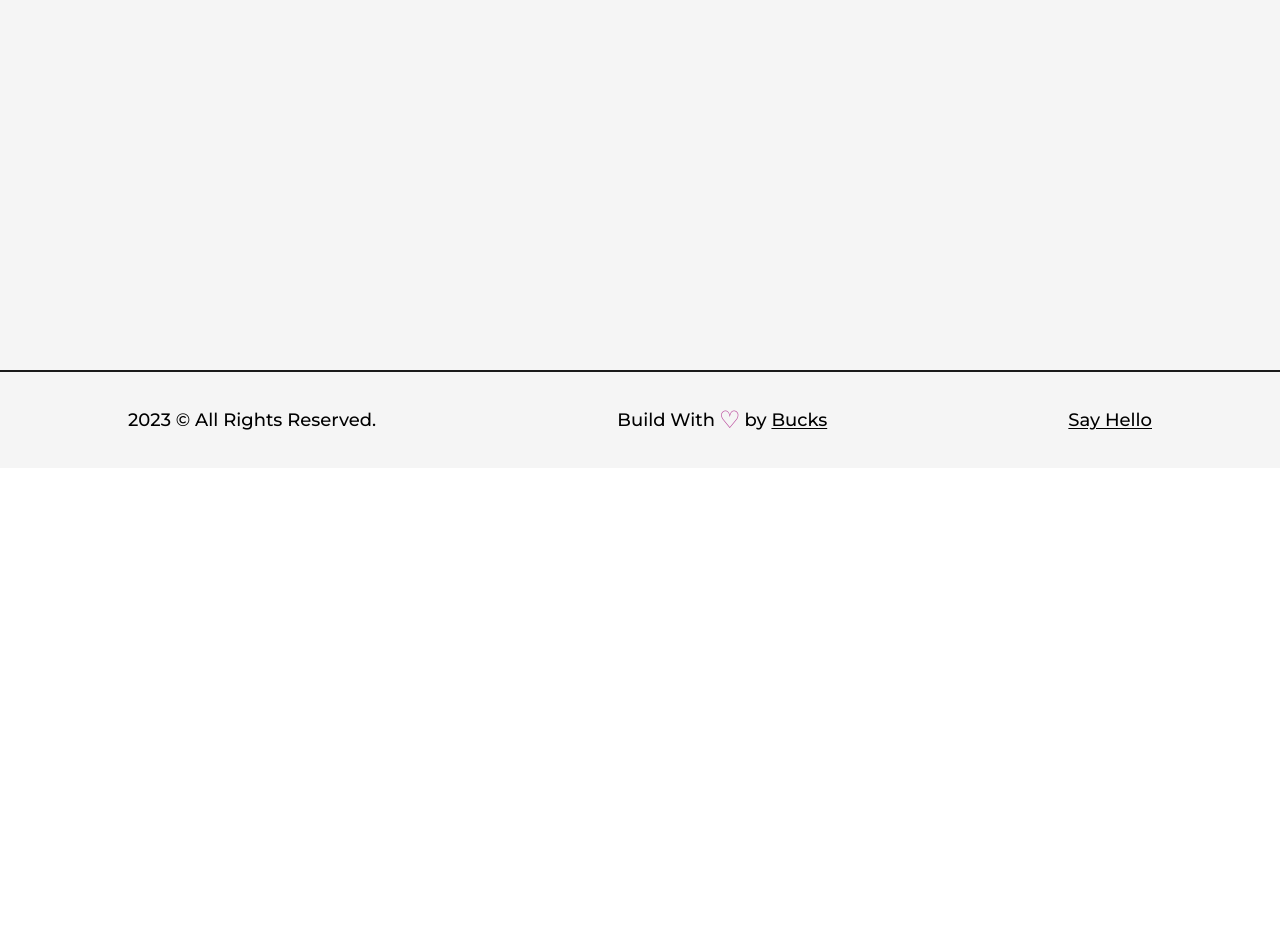
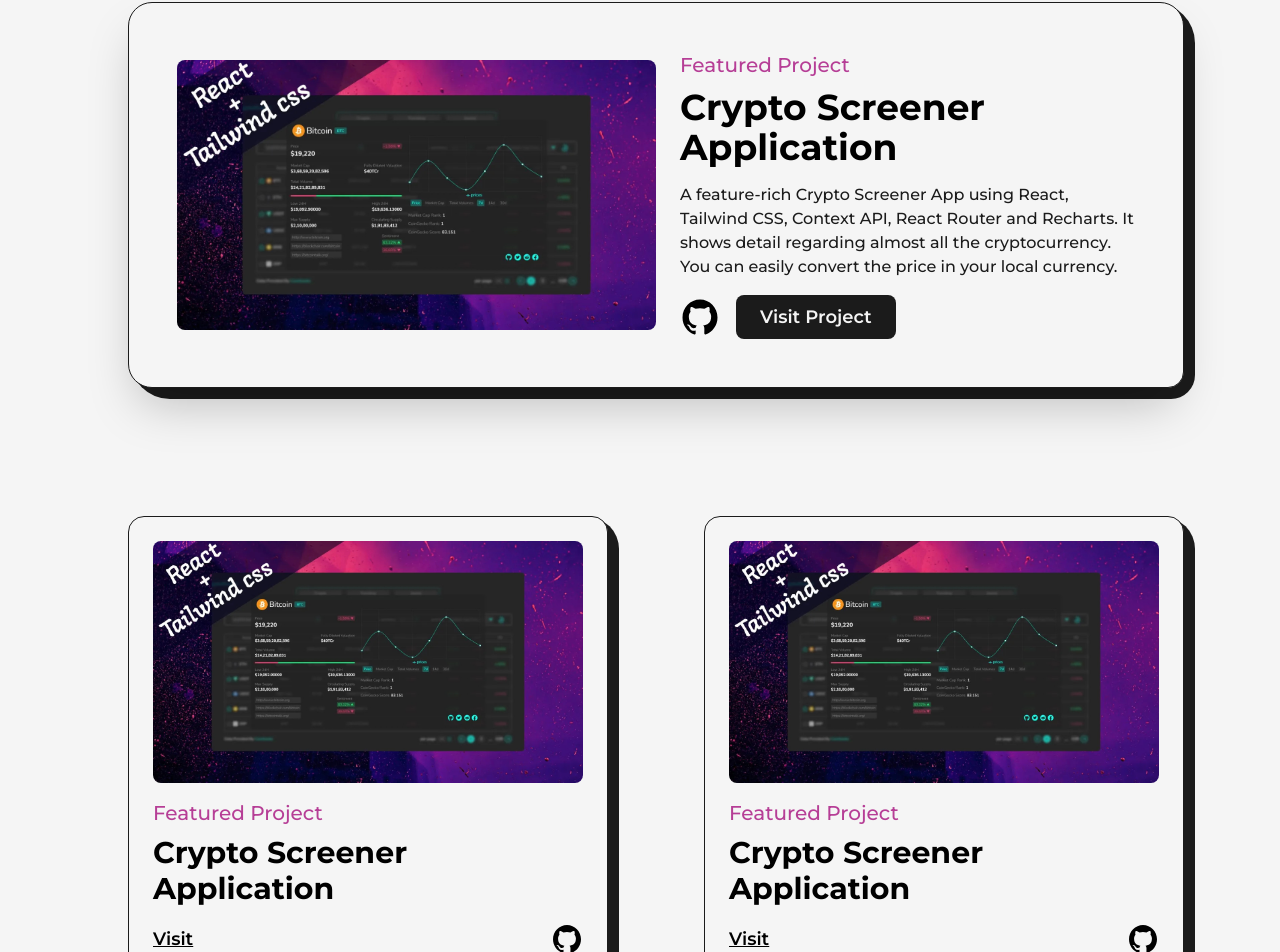
Before and after one commit to Avijit-Sarkar/Next.js-portfolio-bucks, a Next.js app: page /projects in a window 1280 px wide. Before the commit this address had no page. Shown: the part 518-1470 px from the top of the page. Before the commit the page ends 986 px from the top, so only its background shows below. Built offline with nearby package versions, Linux system fonts and the light colour scheme.

Commit message:
projects page done.

```diff
--- /dev/null
+++ b/src/pages/projects.js
@@ -0,0 +1,167 @@
+import AnimatedText from '@/components/AnimatedText';
+import { GithubIcon } from '@/components/Icons';
+import Layout from '@/components/layout';
+import Head from 'next/head';
+import Image from 'next/image';
+import Link from 'next/link';
+import React from 'react';
+import project1 from '../../public/images/projects/crypto-screener-cover-image.jpg';
+
+const FeaturedProject = ({ type, title, summary, img, link, github }) => {
+  return (
+    <article className="w-full relative flex items-center justify-between rounded-3xl border border-solid border-dark bg-light shadow-2xl p-12 rounded-br-2xl">
+      <div className="absolute top-0 -right-3 -z-10 w-[101%] h-[103%] rounded-[2.5rem] bg-dark rounded-br-3xl" />
+      <Link
+        href={link}
+        target="_blank"
+        className="w-1/2 cursor-pointer overflow-hidden rounded-lg"
+      >
+        <Image src={img} alt={title} className="w-full h-auto" />
+      </Link>
+      <div className="w-1/2 flex flex-col items-start justify-between pl-6">
+        <span className="text-primary font-medium text-xl">{type}</span>
+        <Link
+          href={link}
+          target="_blank"
+          className="hover:underline underline-offset-2"
+        >
+          <h2 className="my-2 w-full text-left text-4xl font-bold">{title}</h2>
+        </Link>
+        <p className="my-2 font-medium text-dark">{summary}</p>
+        <div className="mt-2 flex items-center">
+          <Link href={github} target="_blank" className="w-10">
+            <GithubIcon />
+          </Link>
+          <Link
+            href={link}
+            target="_blank"
+            className="ml-4 rounded-lg bg-dark text-light p-2 px-6 text-lg font-semibold"
+          >
+            Visit Project
+          </Link>
+        </div>
+      </div>
+    </article>
+  );
+};
+
+const Project = ({ title, type, img, link, github }) => {
+  return (
+    <article className="w-full flex flex-col items-center justify-center rounded-2xl border border-solid border-dark bg-light p-6 relative">
+      <div className="absolute top-0 -right-3 -z-10 w-[102%] h-[103%] rounded-[2rem] bg-dark rounded-br-3xl" />
+      <Link
+        href={link}
+        target="_blank"
+        className="w-full cursor-pointer overflow-hidden rounded-lg"
+      >
+        <Image src={img} alt={title} className="w-full h-auto" />
+      </Link>
+      <div className="w-full flex flex-col items-start justify-between mt-4">
+        <span className="text-primary font-medium text-xl">{type}</span>
+        <Link
+          href={link}
+          target="_blank"
+          className="hover:underline underline-offset-2"
+        >
+          <h2 className="my-2 w-full text-left text-3xl font-bold">{title}</h2>
+        </Link>
+        <div className="w-full mt-2 flex items-center justify-between">
+          <Link
+            href={link}
+            target="_blank"
+            className="text-lg font-semibold underline"
+          >
+            Visit
+          </Link>
+          <Link href={github} target="_blank" className="w-8">
+            <GithubIcon />
+          </Link>
+        </div>
+      </div>
+    </article>
+  );
+};
+
+const projects = () => {
+  return (
+    <>
+      <Head>
+        <title>Bucks | Projects Page</title>
+        <meta name="description" content="any description" />
+      </Head>
+      <main className="w-full mb-16 flex flex-col items-center justify-center">
+        <Layout className="pt-16">
+          <AnimatedText
+            text="Imagination Trumps Knowledge!"
+            className="mb-16"
+          />
+
+          <div className="grid grid-cols-12 gap-24 gap-y-32">
+            <div className="col-span-12">
+              <FeaturedProject
+                title="Crypto Screener Application"
+                img={project1}
+                summary="A feature-rich Crypto Screener App using React, Tailwind CSS, Context API, React Router and Recharts.
+                It shows detail regarding almost all the cryptocurrency. You can easily convert the price in your
+                local currency."
+                link="/"
+                github="/"
+                type="Featured Project"
+              />
+            </div>
+            <div className="col-span-6">
+              <Project
+                title="Crypto Screener Application"
+                img={project1}
+                link="/"
+                github="/"
+                type="Featured Project"
+              />
+            </div>
+            <div className="col-span-6">
+              <Project
+                title="Crypto Screener Application"
+                img={project1}
+                link="/"
+                github="/"
+                type="Featured Project"
+              />
+            </div>
+            <div className="col-span-12">
+              <FeaturedProject
+                title="Crypto Screener Application"
+                img={project1}
+                summary="A feature-rich Crypto Screener App using React, Tailwind CSS, Context API, React Router and Recharts.
+                It shows detail regarding almost all the cryptocurrency. You can easily convert the price in your
+                local currency."
+                link="/"
+                github="/"
+                type="Featured Project"
+              />
+            </div>
+            <div className="col-span-6">
+              <Project
+                title="Crypto Screener Application"
+                img={project1}
+                link="/"
+                github="/"
+                type="Featured Project"
+              />
+            </div>
+            <div className="col-span-6">
+              <Project
+                title="Crypto Screener Application"
+                img={project1}
+                link="/"
+                github="/"
+                type="Featured Project"
+              />
+            </div>
+          </div>
+        </Layout>
+      </main>
+    </>
+  );
+};
+
+export default projects;
```
